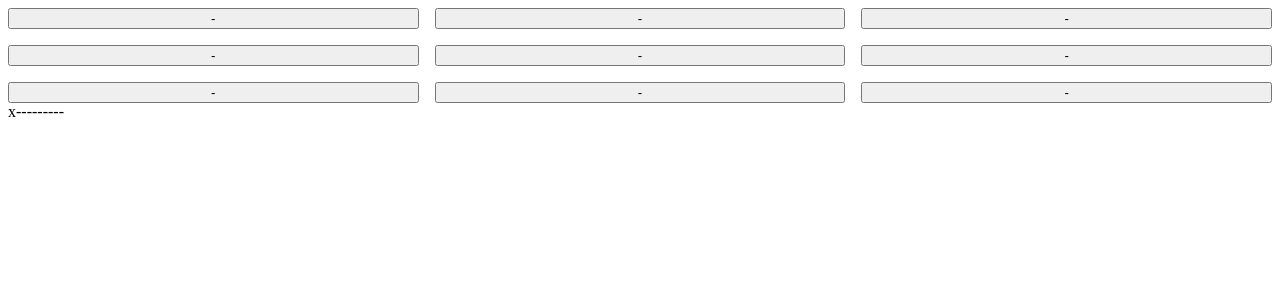
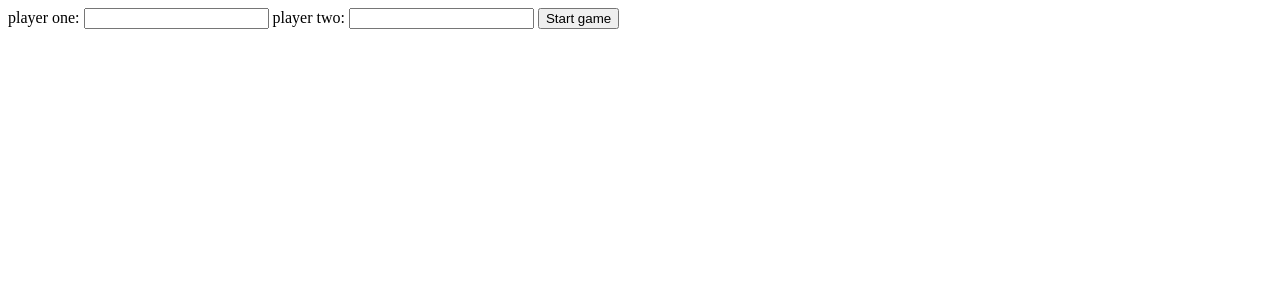
Before and after one commit to felix-tjernberg/tictactoy, a SvelteKit app: page / in a window 1280 px wide. Shown: the top 300 px of the page. Built offline with nearby package versions, Linux system fonts and the light colour scheme.

Commit message:
Add player names

```diff
--- /dev/null
+++ b/src/routes/+page.server.ts
@@ -0,0 +1,15 @@
+import { fail, redirect } from '@sveltejs/kit'
+
+export const actions = {
+    default: async ({ cookies, request }) => {
+        const data = await request.formData()
+        const playerOne = data.get('playerOne')
+        const playerTwo = data.get('playerTwo')
+
+        if (!playerOne || !playerTwo) {
+            return fail(400, { error: 'Please enter two player names', playerOne, playerTwo })
+        }
+
+        throw redirect(302, `${playerOne}/vs/${playerTwo}`)
+    },
+}
--- a/src/routes/+page.svelte
+++ b/src/routes/+page.svelte
@@ -1,44 +1,18 @@
 <script lang="ts">
-    import { page } from '$app/stores'
-
-    $: gameState = $page.url.searchParams.get('gameState') || 'x---------'
-    $: playerTurn = gameState[0] === 'x' ? 'x' : 'o'
-
-    function newGameState(squareNumer: number) {
-        // player turn is the first character
-        // then the gameState is sliced from the second character to the square number
-        // then the player turn is added
-        // then the gameState is sliced from the square number + 1 to the end
-        // then all of that is concatenated together
-        return (
-            (playerTurn === 'x' ? 'o' : 'x') +
-            gameState.slice(1, squareNumer) +
-            playerTurn +
-            gameState.slice(squareNumer + 1)
-        )
-    }
+    export let form
 </script>
 
-<form method="GET" on:submit|preventDefault>
-    {#each [1, 2, 3, 4, 5, 6, 7, 8, 9] as squareNumber}
-        <button
-            disabled={gameState[squareNumber] !== '-'}
-            name="gameState"
-            on:click={() => (gameState = newGameState(squareNumber))}
-            value={newGameState(squareNumber)}>
-            <!-- TODO: add visually hidden language and make visual value be aria ignore with a span -->
-            {gameState[squareNumber]}
-        </button>
-    {/each}
+<form method="POST">
+    {#if form?.error}
+        <p>{form.error}</p>
+    {/if}
+    <label>
+        player one:
+        <input type="text" name="playerOne" id="playerOne" value={form?.playerOne ?? ''} />
+    </label>
+    <label>
+        player two:
+        <input type="text" name="playerTwo" id="playerTwo" value={form?.playerTwo ?? ''} />
+    </label>
+    <button type="submit">Start game</button>
 </form>
-{gameState}
-
-<style>
-    form {
-        display: grid;
-        grid-template-columns: repeat(3, 1fr);
-        grid-gap: 1rem;
-        width: 100%;
-        height: 100%;
-    }
-</style>
--- /dev/null
+++ b/src/routes/[playerOne]/vs/[playerTwo]/+page.svelte
@@ -0,0 +1,80 @@
+<script lang="ts">
+    import { page } from '$app/stores'
+
+    const INITIAL_STATE = (Math.random() > 0.5 ? 'x' : 'o') + '---------'
+
+    $: playerOne = $page.params.playerOne
+    $: playerTwo = $page.params.playerTwo
+    $: gameState = $page.url.searchParams.get('gameState') || INITIAL_STATE
+    $: playerTurn = gameState[0] === 'x' ? 'x' : 'o'
+
+    function checkRowForWinner(indexOne: string, indexTwo: string, indexThree: string): string | false {
+        if (indexOne === '-' || indexTwo === '-' || indexThree === '-') {
+            return false
+        }
+        if (indexOne === indexTwo && indexTwo === indexThree) {
+            return indexOne
+        }
+        return false
+    }
+
+    $: rowOne = checkRowForWinner(gameState[1], gameState[2], gameState[3])
+    $: rowTwo = checkRowForWinner(gameState[4], gameState[5], gameState[6])
+    $: rowThree = checkRowForWinner(gameState[7], gameState[8], gameState[9])
+    $: rowFour = checkRowForWinner(gameState[1], gameState[4], gameState[7])
+    $: rowFive = checkRowForWinner(gameState[2], gameState[5], gameState[8])
+    $: rowSix = checkRowForWinner(gameState[3], gameState[6], gameState[9])
+    $: rowSeven = checkRowForWinner(gameState[1], gameState[5], gameState[9])
+    $: rowEight = checkRowForWinner(gameState[3], gameState[5], gameState[7])
+    $: winnerFound = rowOne || rowTwo || rowThree || rowFour || rowFive || rowSix || rowSeven || rowEight
+    $: noWinner = !gameState.includes('-')
+
+    function newGameState(squareNumer: number) {
+        // player turn is the first character
+        // then the gameState is sliced from the second character to the square number
+        // then the player turn is added
+        // then the gameState is sliced from the square number + 1 to the end
+        // then all of that is concatenated together
+        return (
+            (playerTurn === 'x' ? 'o' : 'x') +
+            gameState.slice(1, squareNumer) +
+            playerTurn +
+            gameState.slice(squareNumer + 1)
+        )
+    }
+</script>
+
+<p>{playerOne} vs {playerTwo}<br />{playerTurn === 'x' ? playerOne : playerTwo}'s turn using {playerTurn}</p>
+{#if winnerFound || noWinner}
+    <form method="GET">
+        {#if winnerFound}
+            <h1>{winnerFound === 'x' ? playerOne : playerTwo} wins!</h1>
+        {:else}
+            <h1>It's a tie!</h1>
+        {/if}
+        <button on:click={() => (gameState = INITIAL_STATE)} name="gameState" value={INITIAL_STATE}>Play again</button>
+    </form>
+{:else}
+    <form method="GET" on:submit|preventDefault>
+        {#each [1, 2, 3, 4, 5, 6, 7, 8, 9] as squareNumber}
+            <button
+                disabled={gameState[squareNumber] !== '-'}
+                name="gameState"
+                on:click={() => (gameState = newGameState(squareNumber))}
+                value={newGameState(squareNumber)}>
+                <!-- TODO: add visually hidden language and make visual value be aria ignore with a span -->
+                {gameState[squareNumber]}
+            </button>
+        {/each}
+    </form>
+{/if}
+
+<style>
+    form {
+        display: grid;
+        grid-template-columns: repeat(3, 1fr);
+        grid-gap: 1rem;
+        width: 100%;
+        height: 100%;
+    }
+</style>
```
